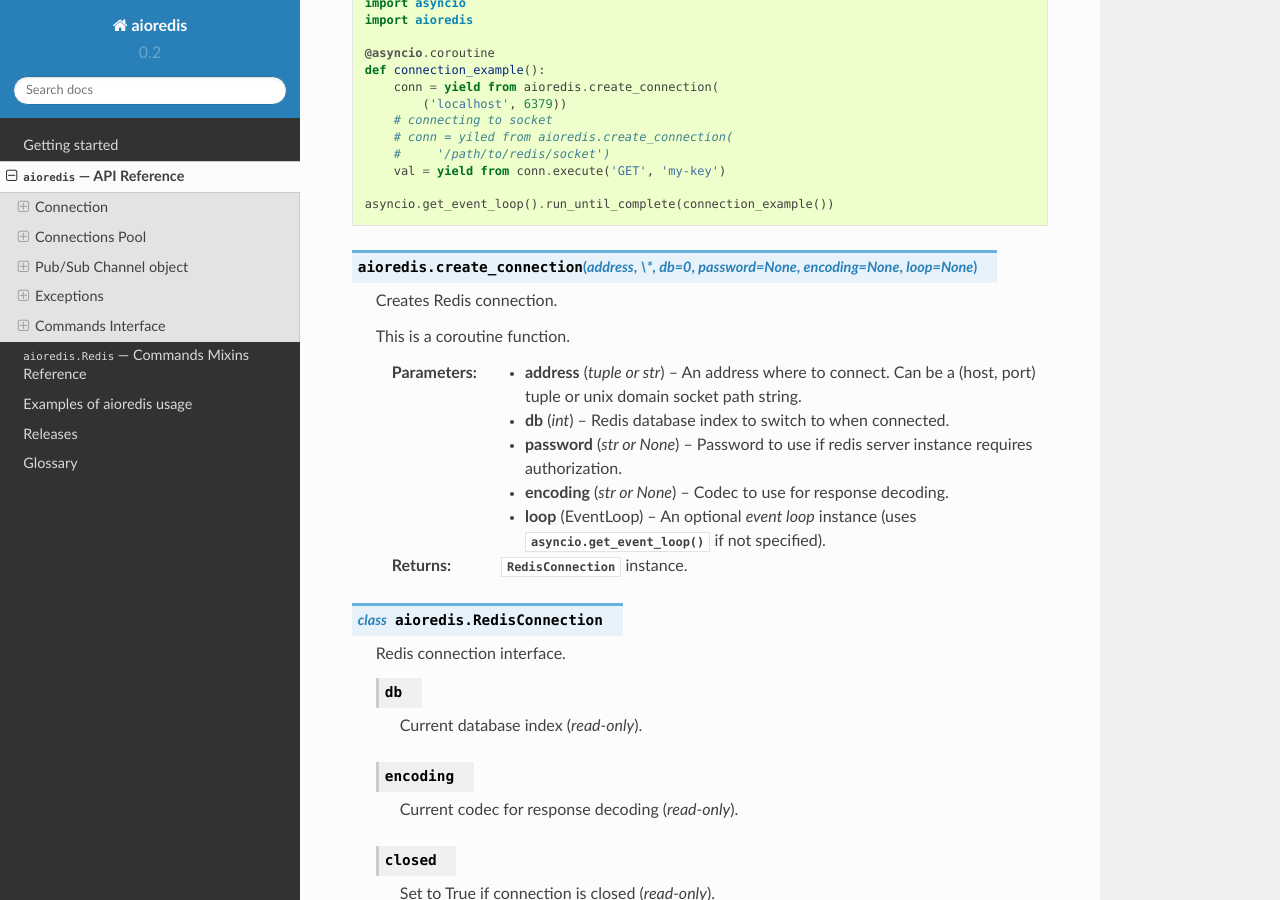
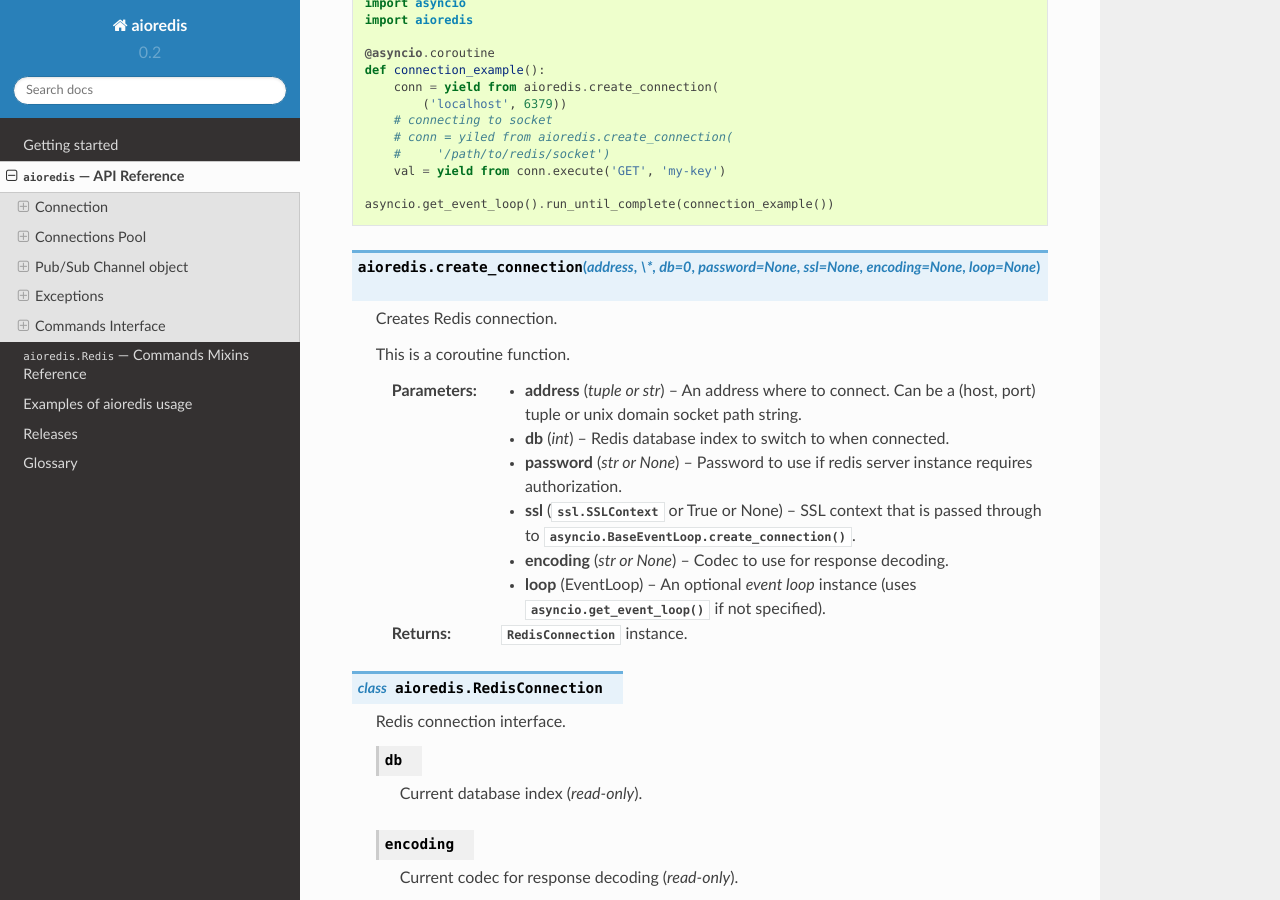
Before and after one commit to aio-libs-abandoned/aioredis-py, a Sphinx documentation site: the page built from docs/api_reference.rst, in a window 1280 px wide and 900 px high, scrolled down 359 px. Built offline with Sphinx 7.4.7 and the Read the Docs theme 2.0.0, drawn with Linux system fonts in a browser that asks for light colours; some of the changed text lies outside the part shown.

Commit message:
Added support for SSL/TLS

```diff
--- a/docs/api_reference.rst
+++ b/docs/api_reference.rst
@@ -32,7 +32,7 @@
    asyncio.get_event_loop().run_until_complete(connection_example())
 
 
-.. function:: create_connection(address, \*, db=0, password=None,\
+.. function:: create_connection(address, \*, db=0, password=None, ssl=None,\
                                 encoding=None, loop=None)
 
    Creates Redis connection.
@@ -48,6 +48,10 @@
    :param password: Password to use if redis server instance requires
                     authorization.
    :type password: str or None
+
+   :param ssl: SSL context that is passed through to
+               :func:`asyncio.BaseEventLoop.create_connection`.
+   :type ssl: :class:`ssl.SSLContext` or True or None
 
    :param encoding: Codec to use for response decoding.
    :type encoding: str or None
@@ -190,9 +194,9 @@
 
 .. _aioredis-create_pool:
 
-.. function:: create_pool(address, \*, db=0, password=None, encoding=None, \
-                          minsize=10, maxsize=10, commands_factory=Redis,\
-                          loop=None)
+.. function:: create_pool(address, \*, db=0, password=None, ssl=None, \
+                          encoding=None, minsize=10, maxsize=10, \
+                          commands_factory=Redis, loop=None)
 
    A :ref:`coroutine<coroutine>` that creates Redis connections pool.
 
@@ -209,6 +213,10 @@
    :param password: Password to use if redis server instance requires
                     authorization.
    :type password: str or None
+
+   :param ssl: SSL context that is passed through to
+               :func:`asyncio.BaseEventLoop.create_connection`.
+   :type ssl: :class:`ssl.SSLContext` or True or None
 
    :param encoding: Codec to use for response decoding.
    :type encoding: str or None
@@ -395,7 +403,7 @@
 The library provides high-level API implementing simple interface
 to Redis commands.
 
-.. function:: create_redis(address, \*, db=0, password=None,\
+.. function:: create_redis(address, \*, db=0, password=None, ssl=None,\
                            encoding=None, commands_factory=Redis,\
                            loop=None)
 
@@ -412,6 +420,10 @@
                     authorization.
    :type password: str or None
 
+   :param ssl: SSL context that is passed through to
+               :func:`asyncio.BaseEventLoop.create_connection`.
+   :type ssl: :class:`ssl.SSLContext` or True or None
+
    :param encoding: Codec to use for response decoding.
    :type encoding: str or None
 
@@ -426,7 +438,7 @@
 
 
 .. function:: create_reconnecting_redis(address, \*, db=0, password=None,\
-                           encoding=None, commands_factory=Redis,\
+                           ssl=None, encoding=None, commands_factory=Redis,\
                            loop=None)
 
    Like :func:`create_redis` this :ref:`coroutine<coroutine>` creates
```
Also changed, not shown: 3 other files.
